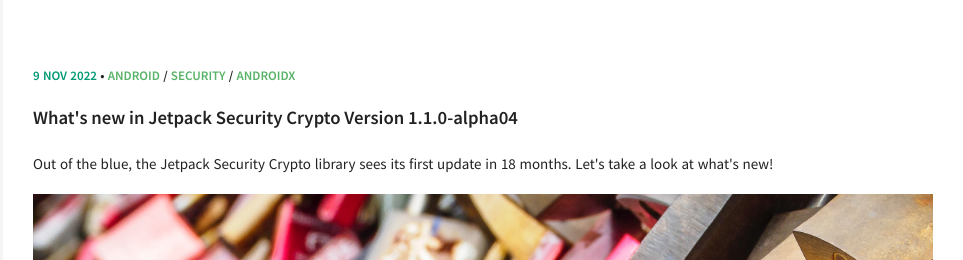
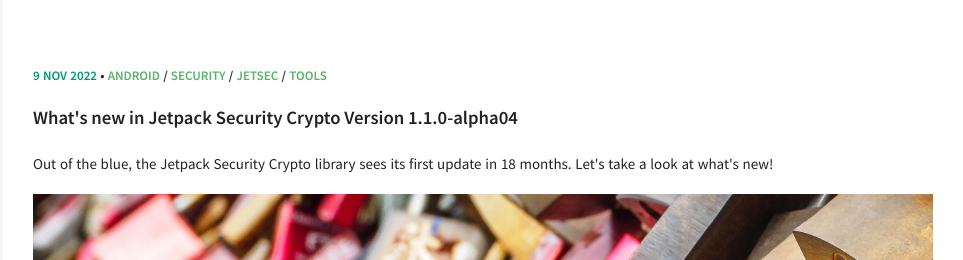
Before and after one commit to ed-george/ed-george.github.io, a Jekyll site: the page built from index.html, in a window 1280 px wide. Shown: the top 260 px of the page, without its empty margins (317-1280 px from the left). Built offline with Jekyll 4.4.1, drawn with Linux system fonts in a browser that asks for light colours; nearby versions of some CDN libraries.

Commit message:
Update post categories

```diff
--- a/_posts/2021-07-30-jetpack-app-auth-library.md
+++ b/_posts/2021-07-30-jetpack-app-auth-library.md
@@ -2,7 +2,7 @@
 layout: post
 title: "Hands on with Jetpack's Security App Authenticator library"
 excerpt: "A look into Jetpack Security's latest exciting addition"
-categories: [Android, Jetpack, Security, Tools]
+categories: [Android, JetSec, Security, Tools]
 comments: true
 medium: https://sp4ghetticode.medium.com/hands-on-with-jetpacks-security-app-authenticator-library-e6e5efd8552b
 image:
--- a/_posts/2022-11-09-jetpack-security-1-1-0-alpha04.md
+++ b/_posts/2022-11-09-jetpack-security-1-1-0-alpha04.md
@@ -2,7 +2,7 @@
 layout: post
 title: "What's new in Jetpack Security Crypto Version 1.1.0-alpha04"
 excerpt: "Out of the blue, the Jetpack Security Crypto library sees its first update in 18 months. Let's take a look at what's new!"
-categories: [Android, Security, AndroidX]
+categories: [Android, Security, JetSec, Tools]
 comments: true
 medium: https://sp4ghetticode.medium.com/whats-new-in-jetpack-security-crypto-version-1-1-0-alpha04-fd850cd12d8a
 image:
```
